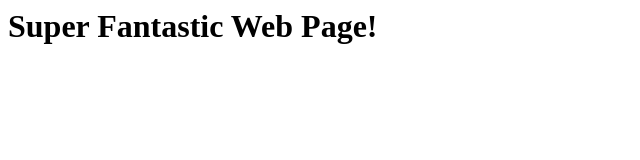
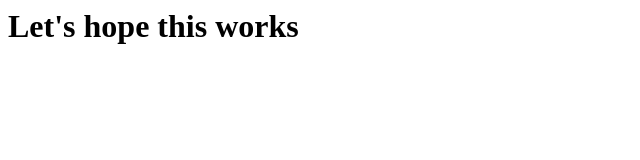
Before and after one commit to PhillipMSchwartz/AnsiblePlaybooks, a plain HTML site: page index.html in a window 1280 px wide. Shown: the whole page, without its empty margins (0-640 px from the left). Drawn offline with Linux system fonts and the light colour scheme.

Commit message:
Update index.html

```diff
--- a/index.html
+++ b/index.html
@@ -2,6 +2,6 @@
  <head>
  </head>
  <body>
-   <h1>Super Fantastic Web Page!<h1>
+   <h1>Let's hope this works<h1>
  </body>
 </html>
```
